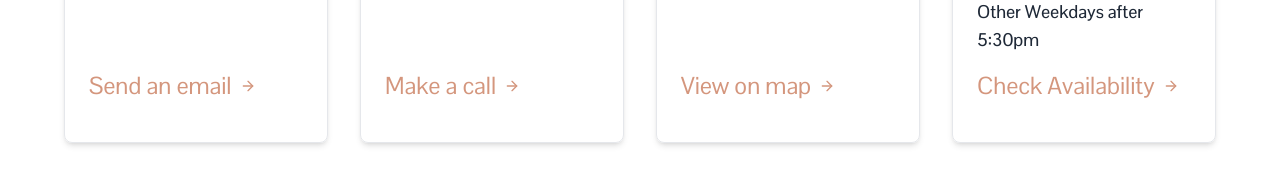
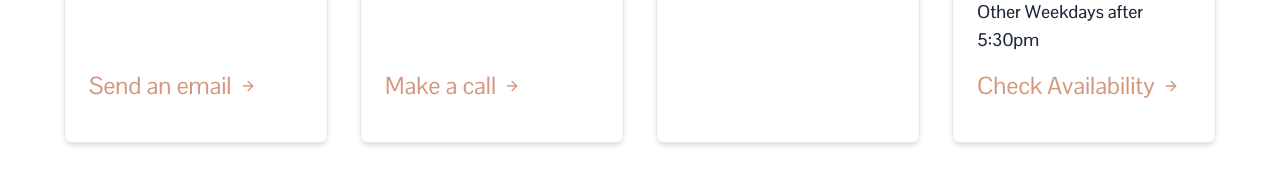
Before and after one commit to MatthewJRBradbury/SYC, a website built with Vite: page contact/index.html in a window 1280 px wide. Shown: the part 523-699 px from the top of the page. Built offline with nearby package versions, Linux system fonts and the light colour scheme.

Commit message:
update card links + removal of unnecessary PO box link

```diff
--- a/contact/index.html
+++ b/contact/index.html
@@ -166,7 +166,7 @@
                       </div>
                       <div class="p-6 pt-0 mb-4">
                         <a
-                          href="#"
+                          href="mailto:syc.counselling@gmail.com"
                           class="inline-flex items-center text-roseAccent underline-offset-4 hover:text-roseAccentHover hover:underline"
                           >Send an email<svg
                             xmlns="http://www.w3.org/2000/svg"
@@ -230,7 +230,7 @@
                       </div>
                       <div class="p-6 pt-0 mb-4">
                         <a
-                          href="#"
+                          href="tel:+61468 410 462"
                           class="inline-flex items-center text-roseAccent underline-offset-4 hover:text-roseAccentHover hover:underline"
                           >Make a call<svg
                             xmlns="http://www.w3.org/2000/svg"
@@ -299,25 +299,6 @@
                           </p>
                         </div>
                       </div>
-                      <div class="p-6 pt-0 mb-4">
-                        <a
-                          href="#"
-                          class="inline-flex items-center text-roseAccent underline-offset-4 hover:text-roseAccentHover hover:underline"
-                          >View on map<svg
-                            xmlns="http://www.w3.org/2000/svg"
-                            width="24"
-                            height="24"
-                            viewBox="0 0 24 24"
-                            fill="none"
-                            stroke="currentColor"
-                            stroke-width="2"
-                            stroke-linecap="round"
-                            stroke-linejoin="round"
-                            class="ml-2 h-4 w-4"
-                          >
-                            <path d="M5 12h14"></path>
-                            <path d="m12 5 7 7-7 7"></path></svg></a>
-                      </div>
                     </div>
                   </div>
                   <div
@@ -369,7 +350,8 @@
                       </div>
                       <div class="p-6 pt-0 mb-4">
                         <a
-                          href="#"
+                          href="https://www.halaxy.com/profile/miss-sochetta-chhim/counsellor/1191001?clinic=944561"
+                          target="_blank"
                           class="inline-flex items-center text-roseAccent underline-offset-4 hover:text-roseAccentHover hover:underline"
                           >Check Availability<svg
                             xmlns="http://www.w3.org/2000/svg"
```
